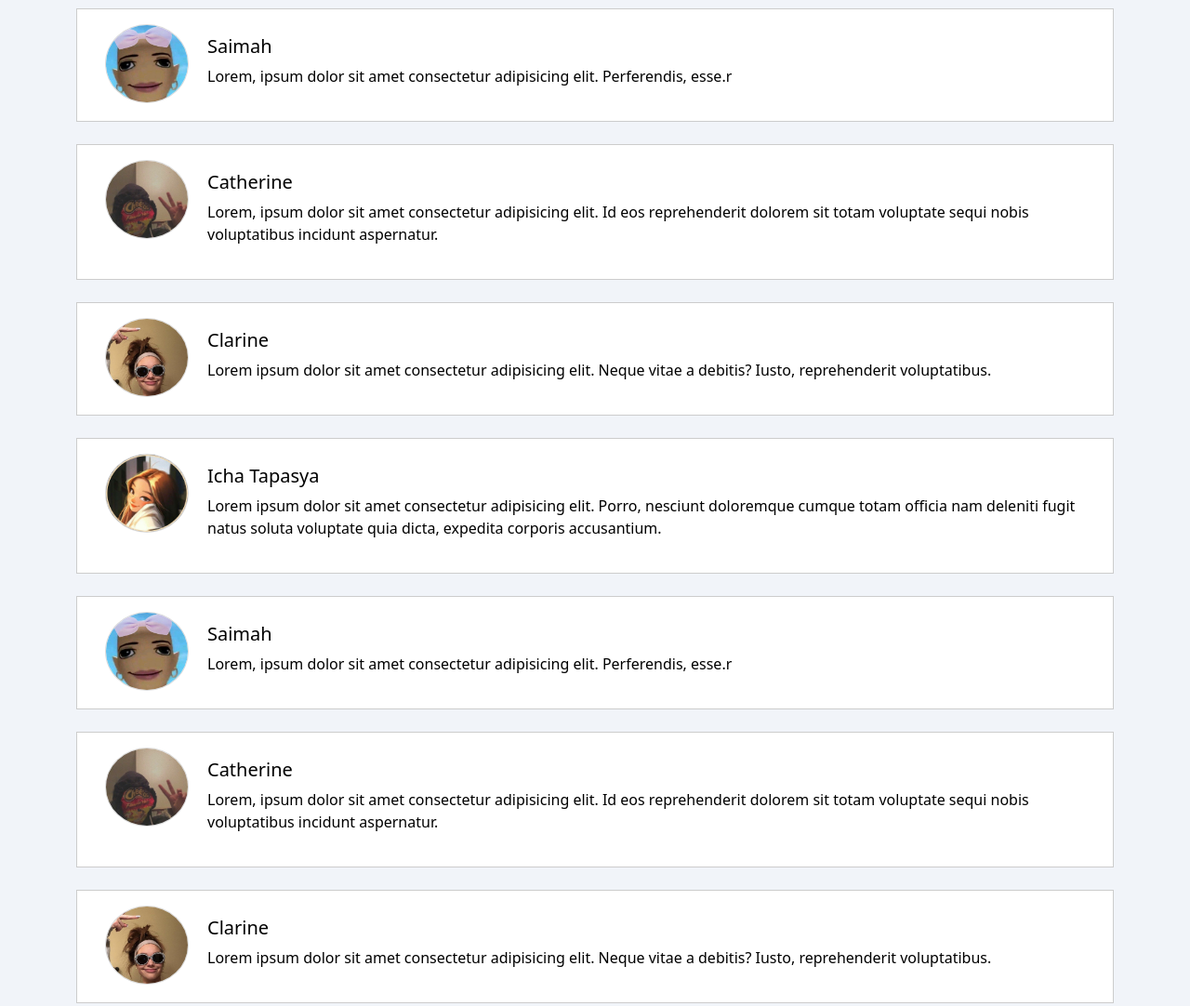
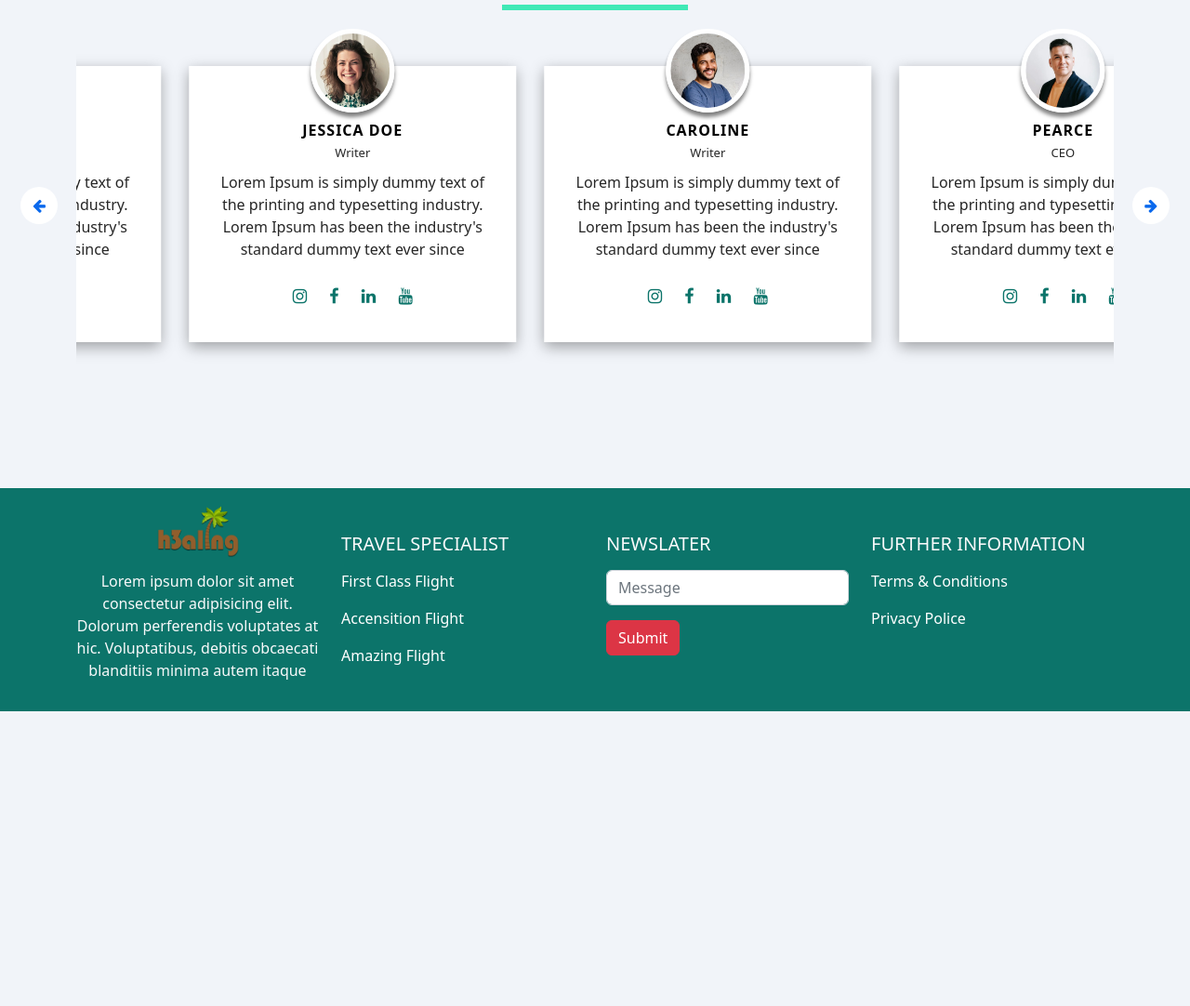
Before and after one commit to wdp-08/final-project-1-group3, a plain HTML site: page pages/portofolio.html in a window 1280 px wide. Shown: the part 945-2027 px from the top of the page at 93% size. After the commit the page ends 1710 px from the top, so only its background shows below. Drawn offline with nearby package versions, Linux system fonts and the light colour scheme.

Commit message:
tambah testimoni

```diff
--- /dev/null
+++ b/assets/css/style_testimoni.css
@@ -0,0 +1,98 @@
+body {
+    background-color: rgb(241, 244, 249);
+    color: black;
+}
+#testimonial_area {
+	padding: 2% 0;
+}
+.box-area {
+	padding: 30px;
+	position: relative;
+	display: block;
+	background: #fff;
+	color: #000;
+	box-shadow: rgba(0, 0, 0, 0.35) 0px 5px 15px;
+	margin: 60px 0;
+}
+.box-area h5 {
+	font-size: 16px;
+	font-weight: 700;
+	color: black;
+	margin-top: 30px;
+	margin-bottom: 5px;
+	text-transform: uppercase;
+	letter-spacing: 1px;
+}
+.box-area span {
+	color: #262626;
+	display: block;
+	font-size: 13px;
+	margin: 0 0 10px;
+	font-weight: 400;
+}
+.box-area .content {
+	color: #262626;
+}
+.box-area .img-area {
+	width: 90px;
+	height: 90px;
+	position: absolute;
+	top: -40px;
+	left: 0;
+	bottom: 0;
+	margin: 0 auto;
+	right: 0;
+	z-index: 1;
+	border: 5px solid #fff;
+	border-radius: 50%;
+	box-shadow: 0 5px 4px rgba(0, 0, 0, 0.5);
+}
+.box-area .img-area img {
+	width: 100%;
+	height: auto;
+	border-radius: 50%;
+}
+.socials {
+	margin-top: 30px;
+}
+.socials i {
+	margin: 0 10px;
+	color: #0c746a;;
+	font-size: 18px;
+}
+#testimonial_area .owl-nav {
+	position: absolute;
+	top: 50%;
+	width: 100%;
+}
+#testimonial_area .owl-prev, #testimonial_area .owl-next {
+	width: 40px;
+	height: 40px;
+	line-height: 40px;
+	color: #0a69ed;
+	border-radius: 50%;
+	text-align: center;
+	background: #fff;
+	position: absolute;
+}
+#testimonial_area .owl-prev {
+	left: -60px;
+	top: -30px;
+}
+#testimonial_area .owl-next {
+	right: -60px;
+	top: -30px;
+}
+@media only screen and (max-width: 991px) {
+	.owl-nav {
+		display: none;
+	}
+}
+@media only screen and (max-width: 767px) {
+	.box-area {
+		text-align: center;
+	}
+	.owl-nav {
+		display: none;
+	}
+}
--- a/pages/portofolio.html
+++ b/pages/portofolio.html
@@ -6,11 +6,13 @@
     <meta name="viewport" content="width=device-width, initial-scale=1.0">
     <link href="https://cdn.jsdelivr.net/npm/bootstrap@5.2.3/dist/css/bootstrap.min.css" rel="stylesheet">
     <script src="https://cdn.jsdelivr.net/npm/bootstrap@5.2.3/dist/js/bootstrap.bundle.min.js"></script>
-      <!--link font awesome cdn   -->
-    <!-- <link rel="stylesheet" href="https://cdnjs.cloudflare.com/ajax/libs/font-awesome/5.15.4/css/all.min.css"> -->
-    <!-- icons -->
+    <!-- twitter -->
+    <script src="https://cdnjs.cloudflare.com/ajax/libs/twitter-bootstrap/5.2.3/js/bootstrap.min.js"></script>
+    <link rel="stylesheet" href="https://cdnjs.cloudflare.com/ajax/libs/OwlCarousel2/2.2.1/assets/owl.carousel.min.css">
+    <link rel="stylesheet" href="https://cdnjs.cloudflare.com/ajax/libs/OwlCarousel2/2.2.1/assets/owl.theme.default.min.css">
     <script src="https://unpkg.com/feather-icons"></script>
-    <link rel="stylesheet" href="../assets/css/style.css">
+    <link href="https://cdnjs.cloudflare.com/ajax/libs/font-awesome/4.7.0/css/font-awesome.min.css" rel="stylesheet">
+    <link rel="stylesheet" href="../assets/css/style_testimoni.css">
     <title>H3aling</title>
 </head>
 <body>
@@ -113,83 +115,128 @@
       </section>
 
       <!-- testimoni section -->
-      <section class="testimoni" id="testimoni" >
-        <div class="container" >
+      <section class="section_padding" id="testimonial_area" >
+        <div class="container">
           <h4 class="text-uppercase text-center mt-4 ">Our Testimoni</h4>
           <div style="border-top: 6px solid #40e9b6 ; height: 2px; width: 200px; position: center; margin: 0 auto;"></div>
+          <div class="row">
+						<div class="col-md-12">
+							<div class="testmonial_slider_area text-center owl-carousel">
+								<div class="box-area">
+									<div class="img-area">
+										<img src="/assets/img/11.jpg" alt="">
+									</div>
+									<h5>Albert Johnson</h5>
+									<span>CEO</span>
+									<p class="content">
+										Lorem Ipsum is simply dummy text of the printing and
+										typesetting industry. Lorem Ipsum has been the industry's standard dummy text
+										ever since
+									</p>
+									<h6 class="socials">
+									    <i class="fa fa-instagram"></i>
+									    <i class="fa fa-facebook"></i>
+									    <i class="fa fa-linkedin"></i>
+									    <i class="fa fa-youtube"></i>
+									</h6>
+								</div> <!-- END SINGLE TESTIMONIALS -->
 
-        <div class="flex-container mt-4" style="box-sizing: border-box; border: 1px solid #ccc; background-color: white; align-items: stretch; display: flex;" >
-          <div>
-            <img src="../assets/img/testimoni1.jpg" class="mt-3 mb-2" width="90px" height="85px" style="border-radius: 100%; border: 0.5px solid gainsboro; margin-left: 30px;">
+								<div class="box-area">
+									<div class="img-area">
+										<img src="/assets/img/2.jpg" alt="">
 									</div>
-          <div class="biodata mt-2" style="padding: 20px;">
-            <h5 id="nama">Saimah</h5>
-            <p id="role">Lorem, ipsum dolor sit amet consectetur adipisicing elit. Perferendis, esse.r</p>
+									<h5>Jessica Doe</h5>
+									<span>Writer</span>
+									<p class="content">
+										Lorem Ipsum is simply dummy text of the printing and
+										typesetting industry. Lorem Ipsum has been the industry's standard dummy text
+										ever since
+									</p>
+									<h6 class="socials">
+									    <i class="fa fa-instagram"></i>
+									    <i class="fa fa-facebook"></i>
+									    <i class="fa fa-linkedin"></i>
+									    <i class="fa fa-youtube"></i>
+									</h6>
+								</div> <!-- END SINGLE TESTIMONIALS -->
+
+								<div class="box-area">
+									<div class="img-area">
+										<img src="/assets/img/3.jpg" alt="">
+									</div>
+									<h5>Caroline</h5>
+									<span>Writer</span>
+									<p class="content">
+										Lorem Ipsum is simply dummy text of the printing and
+										typesetting industry. Lorem Ipsum has been the industry's standard dummy text
+										ever since
+									</p>
+									<h6 class="socials">
+									    <i class="fa fa-instagram"></i>
+									    <i class="fa fa-facebook"></i>
+									    <i class="fa fa-linkedin"></i>
+									    <i class="fa fa-youtube"></i>
+									</h6>
+								</div> <!-- END SINGLE TESTIMONIALS -->
+
+								<div class="box-area">
+									<div class="img-area">
+										<img src="/assets/img/4.jpg" alt="">
+									</div>
+									<h5>Pearce</h5>
+									<span>CEO</span>
+									<p class="content">
+										Lorem Ipsum is simply dummy text of the printing and
+										typesetting industry. Lorem Ipsum has been the industry's standard dummy text
+										ever since
+									</p>
+									<h6 class="socials">
+									    <i class="fa fa-instagram"></i>
+									    <i class="fa fa-facebook"></i>
+									    <i class="fa fa-linkedin"></i>
+									    <i class="fa fa-youtube"></i>
+									</h6>
+								</div> <!-- END SINGLE TESTIMONIALS -->
+
+								<div class="box-area">
+									<div class="img-area">
+										<img src="/assets/img/5.jpg" alt="">
+									</div>
+									<h5>Atila</h5>
+									<span>Designation Goes Here</span>
+									<p class="content">
+										Lorem Ipsum is simply dummy text of the printing and
+										typesetting industry. Lorem Ipsum has been the industry's standard dummy text
+										ever since
+									</p>
+									<h6 class="socials">
+									    <i class="fa fa-instagram"></i>
+									    <i class="fa fa-facebook"></i>
+									    <i class="fa fa-linkedin"></i>
+									    <i class="fa fa-youtube"></i>
+									</h6>
+								</div> <!-- END SINGLE TESTIMONIALS -->
+
+								<div class="box-area">
+									<div class="img-area">
+										<img src="/assets/img/6.jpg" alt="">
+									</div>
+									<h5>Hermione</h5>
+									<span>Designer</span>
+									<p class="content">
+										Lorem Ipsum is simply dummy text of the printing and
+										typesetting industry. Lorem Ipsum has been the industry's standard dummy text
+										ever since
+									</p>
+									<h6 class="socials">
+									    <i class="fa fa-instagram"></i>
+									    <i class="fa fa-facebook"></i>
+									    <i class="fa fa-linkedin"></i>
+									    <i class="fa fa-youtube"></i>
+									</h6>
+								</div> <!-- END SINGLE TESTIMONIALS -->
 							</div>
 						</div>
-        <div class="flex-container mt-4" style="box-sizing: border-box; border: 1px solid #ccc; background-color: white; align-items: stretch; display: flex;" >
-          <div>
-            <img src="../assets/img/testimoni2.jpg" class="mt-3 mb-2" width="90px" height="85px" style="border-radius: 100%; border: 0.5px solid gainsboro; margin-left: 30px;">
-          </div>
-          <div class="biodata mt-2" style="padding: 20px;">
-            <h5 id="nama">Catherine</h5>
-            <p id="role">Lorem, ipsum dolor sit amet consectetur adipisicing elit. Id eos reprehenderit dolorem sit totam voluptate sequi nobis voluptatibus incidunt aspernatur.</p>
-          </div>
-        </div>
-        <div class="flex-container mt-4" style="box-sizing: border-box; border: 1px solid #ccc; background-color: white; align-items: stretch; display: flex;" >
-          <div>
-            <img src="../assets/img/testimoni3.jpg" class="mt-3 mb-2" width="90px" height="85px" style="border-radius: 100%; border: 0.5px solid gainsboro; margin-left: 30px;">
-          </div>
-          <div class="biodata mt-2" style="padding: 20px;">
-            <h5 id="nama">Clarine</h5>
-            <p id="role">Lorem ipsum dolor sit amet consectetur adipisicing elit. Neque vitae a debitis? Iusto, reprehenderit voluptatibus.</p>
-          </div>
-        </div>
-        <div class="flex-container mt-4" style="box-sizing: border-box; border: 1px solid #ccc; background-color: white; align-items: stretch; display: flex;" >
-          <div>
-            <img src="../assets/img/testimoni4.jpg" class="mt-3 mb-2" width="90px" height="85px" style="border-radius: 100%; border: 0.5px solid gainsboro; margin-left: 30px;">
-          </div>
-          <div class="biodata mt-2" style="padding: 20px;">
-            <h5 id="nama">Icha Tapasya</h5>
-            <p id="role">Lorem ipsum dolor sit amet consectetur adipisicing elit. Porro, nesciunt doloremque cumque totam officia nam deleniti fugit natus soluta voluptate quia dicta, expedita corporis accusantium.</p>
-          </div>
-        </div>
-
-
-        <div class="flex-container mt-4" style="box-sizing: border-box; border: 1px solid #ccc; background-color: white; align-items: stretch; display: flex;" >
-          <div>
-            <img src="../assets/img/testimoni1.jpg" class="mt-3 mb-2" width="90px" height="85px" style="border-radius: 100%; border: 0.5px solid gainsboro; margin-left: 30px;">
-          </div>
-          <div class="biodata mt-2" style="padding: 20px;">
-            <h5 id="nama">Saimah</h5>
-            <p id="role">Lorem, ipsum dolor sit amet consectetur adipisicing elit. Perferendis, esse.r</p>
-          </div>
-        </div>
-        <div class="flex-container mt-4" style="box-sizing: border-box; border: 1px solid #ccc; background-color: white; align-items: stretch; display: flex;" >
-          <div>
-            <img src="../assets/img/testimoni2.jpg" class="mt-3 mb-2" width="90px" height="85px" style="border-radius: 100%; border: 0.5px solid gainsboro; margin-left: 30px;">
-          </div>
-          <div class="biodata mt-2" style="padding: 20px;">
-            <h5 id="nama">Catherine</h5>
-            <p id="role">Lorem, ipsum dolor sit amet consectetur adipisicing elit. Id eos reprehenderit dolorem sit totam voluptate sequi nobis voluptatibus incidunt aspernatur.</p>
-          </div>
-        </div>
-        <div class="flex-container mt-4" style="box-sizing: border-box; border: 1px solid #ccc; background-color: white; align-items: stretch; display: flex;" >
-          <div>
-            <img src="../assets/img/testimoni3.jpg" class="mt-3 mb-2" width="90px" height="85px" style="border-radius: 100%; border: 0.5px solid gainsboro; margin-left: 30px;">
-          </div>
-          <div class="biodata mt-2" style="padding: 20px;">
-            <h5 id="nama">Clarine</h5>
-            <p id="role">Lorem ipsum dolor sit amet consectetur adipisicing elit. Neque vitae a debitis? Iusto, reprehenderit voluptatibus.</p>
-          </div>
-        </div>
-        <div class="flex-container mt-4" style="box-sizing: border-box; border: 1px solid #ccc; background-color: white; align-items: stretch; display: flex;" >
-          <div>
-            <img src="../assets/img/testimoni4.jpg" class="mt-3 mb-2" width="90px" height="85px" style="border-radius: 100%; border: 0.5px solid gainsboro; margin-left: 30px;">
-          </div>
-          <div class="biodata mt-2" style="padding: 20px;">
-            <h5 id="nama">Icha Tapasya</h5>
-            <p id="role">Lorem ipsum dolor sit amet consectetur adipisicing elit. Porro, nesciunt doloremque cumque totam officia nam deleniti fugit natus soluta voluptate quia dicta, expedita corporis accusantium.</p>
 					</div>
         </div>
       </section>
@@ -248,6 +295,35 @@
         </div>
     </div>
 </footer>
+<script src="https://cdnjs.cloudflare.com/ajax/libs/jquery/3.6.0/jquery.min.js"></script>
+<script src="https://cdnjs.cloudflare.com/ajax/libs/OwlCarousel2/2.2.1/owl.carousel.min.js"></script>
+    <script>
+            $(".testmonial_slider_area").owlCarousel({
+            autoplay: true,
+            slideSpeed:1000,
+            items : 3,
+            loop: true,
+            nav:true,
+            navText:['<i class="fa fa-arrow-left"></i>','<i class="fa fa-arrow-right"></i>'],
+            margin: 30,
+            dots: true,
+            responsive:{
+              320:{
+                items:1
+              },
+              767:{
+                items:2
+              },
+              600:{
+                items:2
+              },
+              1000:{
+                items:3
+              }
+            }
+
+          });
+    </script>
   <!-- feather icons -->
   <script>
     feather.replace()
```
Also changed, not shown: assets/img/11.jpg (added), assets/img/2.jpg (added), assets/img/3.jpg (added), assets/img/4.jpg (added), assets/img/5.jpg (added), assets/img/6.jpg (added). Lines whose indentation alone changed are shown as unchanged.
